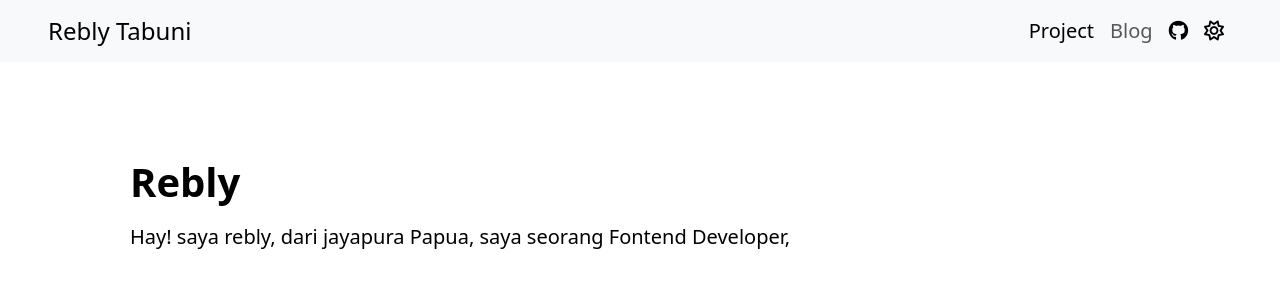
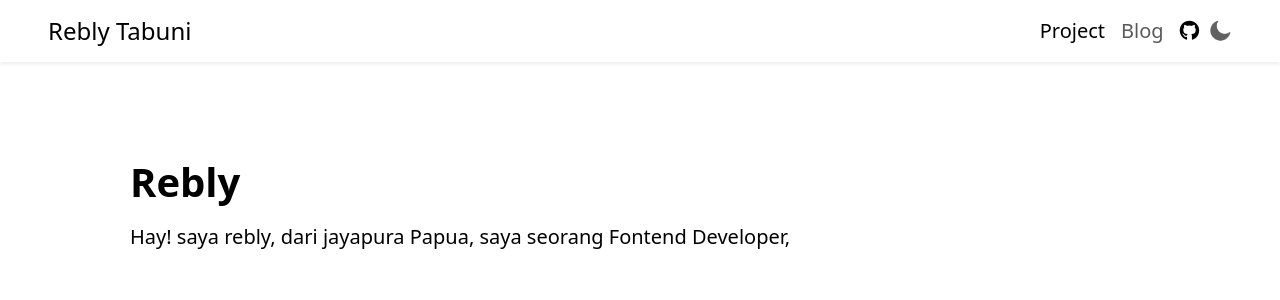
Before and after one commit to anjastabuni/my-personal-web, a PHP site: page / in a window 1280 px wide. Shown: the top 300 px of the page. Run offline with PHP 8.4, Linux system fonts and the light colour scheme; some libraries are stand-ins or nearby versions; some web fonts are replaced.

Commit message:
update mode

```diff
--- a/index.html
+++ b/index.html
@@ -16,7 +16,7 @@
     <!-- HEADER -->
     <header>
       <!-- NAVBAR -->
-      <nav class="navbar navbar-expand-lg bg-body-tertiary sticky-top">
+      <nav class="navbar navbar-expand-lg sticky-top shadow-sm">
         <div class="container-fluid px-5">
           <a class="navbar-brand fs-4" href="#">Rebly Tabuni</a>
           <button class="navbar-toggler" type="button" data-bs-toggle="collapse" data-bs-target="#navbarNav" aria-controls="navbarNav" aria-expanded="false" aria-label="Toggle navigation">
@@ -31,12 +31,10 @@
                 <a class="nav-link" href="#">Blog</a>
               </li>
               <li class="nav-item">
-                <a class="nav-link" href="#" onclick="github()" target="_blank"><i class="fa-brands fa-github"></i></a>
-              </li>
-              <li class="nav-item">
-                <a class="nav-link" href="#"><i class="fa-regular fa-sun"></i></a>
+                <a class="nav-link" href="https://github.com/anjastabuni"><i class="fa-brands fa-github"></i></a>
               </li>
             </ul>
+            <img src="images/moon.png" id="mode" />
           </div>
         </div>
       </nav>
--- a/style.css
+++ b/style.css
@@ -4,6 +4,20 @@
   color: black;
 }
 
-#home .descripsi {
-  font-family: "Quicksand" sans-serif;
+:root {
+  --primary-color: white;
+  --secondary-color: black;
 }
+.dark-thema {
+  --primary-color: black;
+  --secondary-color: white;
+}
+#mode {
+  width: 25px;
+  cursor: pointer;
+}
+
+section {
+  background: var(--primary-color);
+  color: var(--secondary-color);
+}
```
Also changed, not shown: app.js (+11 -0 lines), images/moon.png (added), images/sun.png (added).
